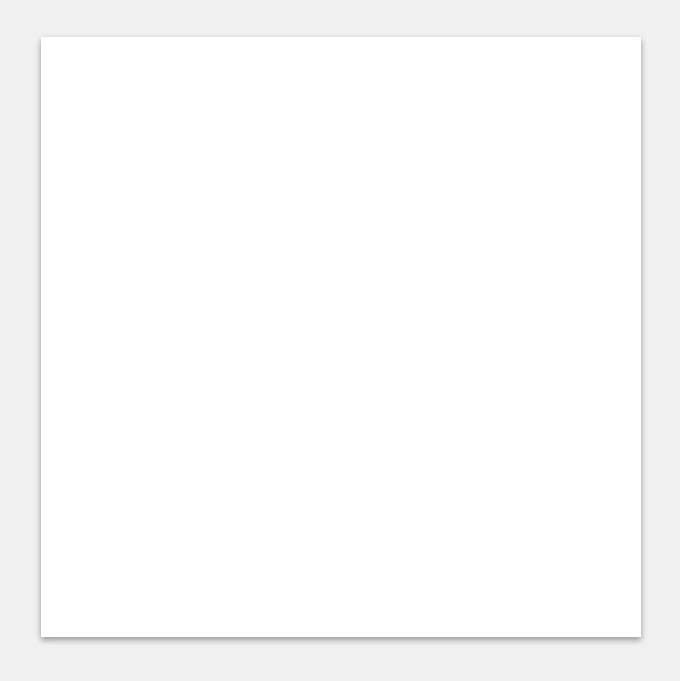
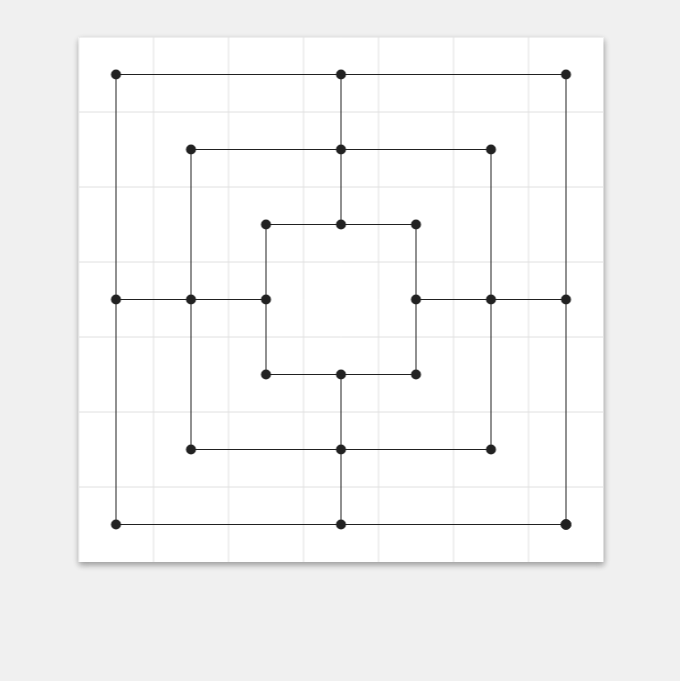
Before and after one commit to grudus/NineMensMorris, a website with bundled scripts: page index.html in a window 1280 px wide. Shown: the part 67-748 px from the top of the page, without its empty margins (299-979 px from the left). Built offline with nearby package versions, Linux system fonts and the light colour scheme.

Commit message:
Draw initial board

```diff
--- a/app/game/NineMensMorrisGame.ts
+++ b/app/game/NineMensMorrisGame.ts
@@ -2,8 +2,8 @@ import { Player } from './Player';
 import { BoardPosition } from './BoardPosition';
 
 export class NineMensMorrisGame {
-    private static NUMBER_OF_POINTS = 9;
-    private static BOARD_SIZE = 7;
+    private static readonly NUMBER_OF_POINTS = 9;
+    public static readonly BOARD_SIZE = 7;
     private board: BoardPosition[];
 
     private initialHandQueue: Player[];
@@ -40,4 +40,8 @@ export class NineMensMorrisGame {
         }
         return board;
     }
+
+    public getBoard() {
+        return this.board;
+    }
 }
--- a/app/paint/GameCanvasDrawer.ts
+++ b/app/paint/GameCanvasDrawer.ts
@@ -1,6 +1,11 @@
 import { NineMensMorrisGame } from '../game/NineMensMorrisGame';
+import { BoardPosition } from '../game/BoardPosition';
 
 export class GameCanvasDrawer {
+    private squareSize: number;
+    private readonly boardColor = '#212121';
+    private static readonly A_CODE = 'a'.charCodeAt(0);
+
     public constructor(private canvas: HTMLCanvasElement, private game: NineMensMorrisGame) {
         this.fitToContainer(canvas);
         this.drawInitialCanvas(canvas);
@@ -8,6 +13,28 @@ export class GameCanvasDrawer {
 
     private drawInitialCanvas(canvas: HTMLCanvasElement) {
         const ctx: CanvasRenderingContext2D = canvas.getContext('2d');
+
+        this.squareSize = canvas.width / NineMensMorrisGame.BOARD_SIZE;
+        this.drawHelperLines(ctx, canvas);
+
+        this.drawDots(ctx);
+        this.drawLines(ctx);
+    }
+
+    private drawHelperLines(ctx: CanvasRenderingContext2D, canvas: HTMLCanvasElement) {
+        for (let i = 0; i < NineMensMorrisGame.BOARD_SIZE; ++i) {
+            ctx.moveTo(i * this.squareSize, 0);
+            // noinspection JSSuspiciousNameCombination
+            ctx.lineTo(i * this.squareSize, canvas.width);
+        }
+
+        for (let i = 0; i < NineMensMorrisGame.BOARD_SIZE; ++i) {
+            ctx.moveTo(0, i * this.squareSize);
+            // noinspection JSSuspiciousNameCombination
+            ctx.lineTo(canvas.height, i * this.squareSize);
+        }
+        ctx.strokeStyle = '#e0e0e0';
+        ctx.stroke();
     }
 
     private fitToContainer(canvas: HTMLCanvasElement) {
@@ -18,4 +45,55 @@ export class GameCanvasDrawer {
         canvas.width = canvas.offsetWidth;
         canvas.height = canvas.offsetHeight;
     }
+
+    private drawDots(ctx: CanvasRenderingContext2D) {
+        ctx.moveTo(0, 0);
+        ctx.fillStyle = this.boardColor;
+
+        this.game.getBoard().forEach((board: BoardPosition) => {
+            const xPosition =
+                (board.point.col.charCodeAt(0) - GameCanvasDrawer.A_CODE) * this.squareSize + this.squareSize / 2;
+            const yPosition = (board.point.row - 1) * this.squareSize + this.squareSize / 2;
+            const radius = 5;
+
+            ctx.beginPath();
+            ctx.arc(xPosition, yPosition, radius, 0, 2 * Math.PI);
+            ctx.fill();
+        });
+    }
+
+    private drawLines(ctx: CanvasRenderingContext2D) {
+        const center = this.squareSize / 2;
+        ctx.strokeStyle = this.boardColor;
+        let boardSize = NineMensMorrisGame.BOARD_SIZE;
+
+        ctx.strokeRect(center, center, this.squareSize * (boardSize - 1), this.squareSize * (boardSize - 1));
+        ctx.strokeRect(
+            this.squareSize + center,
+            this.squareSize + center,
+            this.squareSize * (boardSize - 3),
+            this.squareSize * (boardSize - 3),
+        );
+
+        ctx.strokeRect(
+            2 * this.squareSize + center,
+            2 * this.squareSize + center,
+            this.squareSize * (boardSize - 5),
+            this.squareSize * (boardSize - 5),
+        );
+
+        ctx.moveTo(this.squareSize * (boardSize / 2), center);
+        ctx.lineTo(this.squareSize * (boardSize / 2), 3 * this.squareSize - center);
+
+        ctx.moveTo(this.squareSize * (boardSize / 2), 5 * this.squareSize - center);
+        ctx.lineTo(this.squareSize * (boardSize / 2), boardSize * this.squareSize - center);
+
+        ctx.moveTo(center, this.squareSize * (boardSize / 2));
+        ctx.lineTo(3 * this.squareSize - center, this.squareSize * (boardSize / 2));
+
+        ctx.moveTo(5 * this.squareSize - center, this.squareSize * (boardSize / 2));
+        ctx.lineTo(boardSize * this.squareSize - center, this.squareSize * (boardSize / 2));
+
+        ctx.stroke();
+    }
 }
--- a/index.css
+++ b/index.css
@@ -9,7 +9,7 @@ body {
 
 .canvas-wrapper {
     background: white;
-    --boardSize: 600px;
+    --boardSize: 525px;
     width: var(--boardSize);
     height: var(--boardSize);
     position: relative;
```
